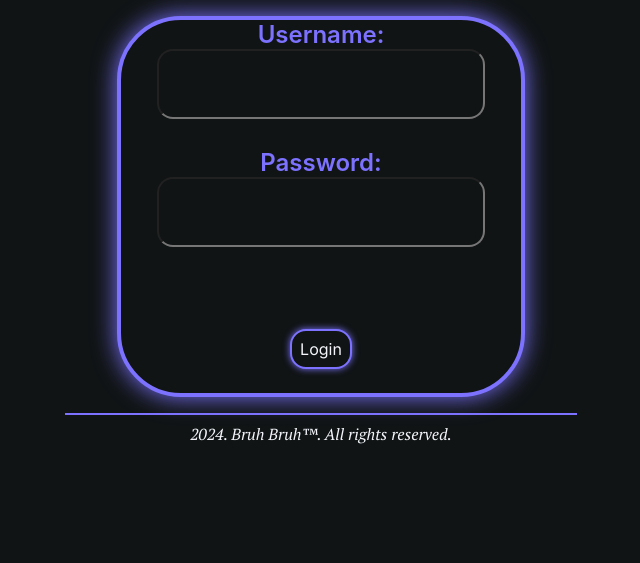
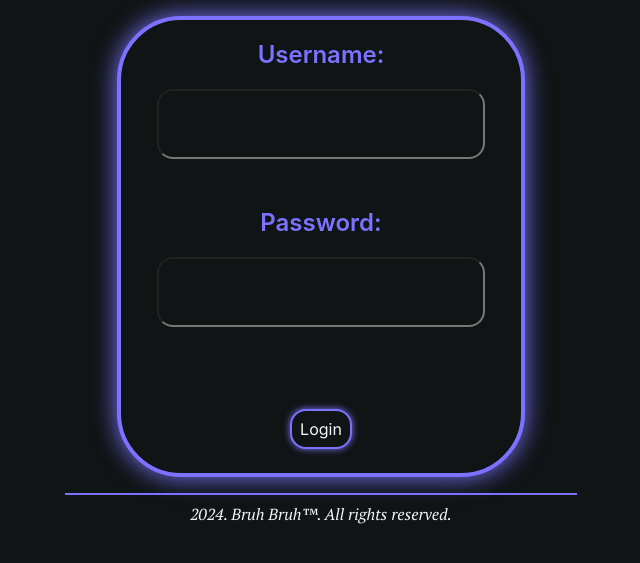
Before and after one commit to MartelleV/JobTestApplication, a PHP site: page /login.php in a window 1280 px wide. Shown: the part 188-751 px from the top of the page, without its empty margins (319-959 px from the left). Run offline with PHP 8.4, Linux system fonts and the light colour scheme.

Commit message:
adjust margin in login.php

```diff
--- a/FrontEnd/styles/style.css
+++ b/FrontEnd/styles/style.css
@@ -421,7 +421,7 @@ dd {
 }
 #password, #username {
     display: block;
-    margin: auto;
+    margin: 5% auto auto auto;
 }
 #login-button {
     display: block;
@@ -430,6 +430,7 @@ dd {
 label[for=password], label[for=username] {
     font: 24px "Inter SemiBold", sans-serif;
     text-align: center;
+    margin: 5% 0 0 0;
     color: #7C72FF;
 }
 #login {
```
